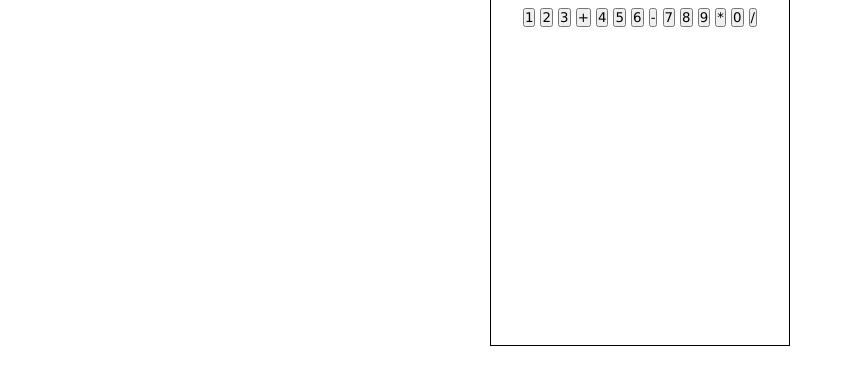
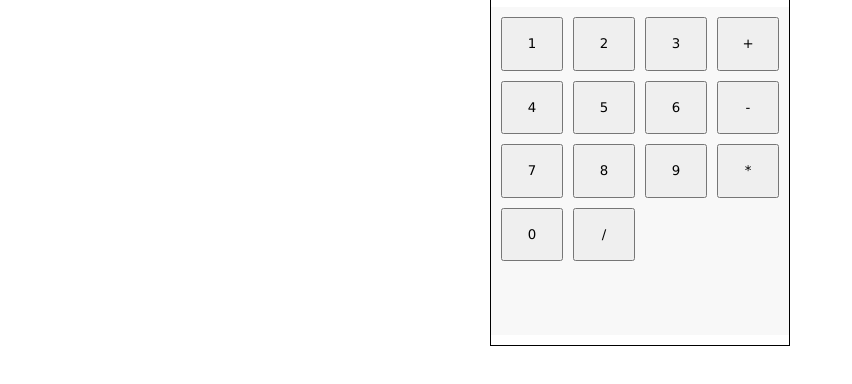
Before and after one commit to adrian1lara/calculator, a plain HTML site: page index.html in a window 1280 px wide. Shown: the part 92-476 px from the top of the page, without its empty margins (0-852 px from the left). Drawn offline with Linux system fonts and the light colour scheme.

Commit message:
change class buttons for keys

```diff
--- a/index.html
+++ b/index.html
@@ -12,7 +12,7 @@
         <div class="display">
             0
         </div>
-        <div class="buttons">
+        <div class="keys">
             <button id="one" value="1">1</button>
             <button id="two" value="2">2</button>
             <button id="three" value="3">3</button>
```
